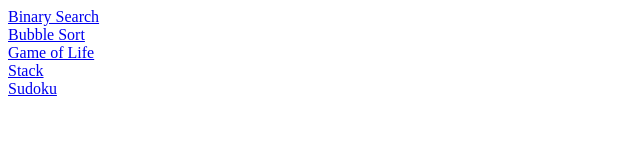
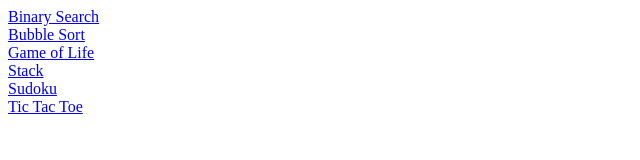
Before and after one commit to aadesh-hemwani/Algorithms, a plain HTML site: page Javascript/index.html in a window 1280 px wide. Shown: the full height of the page, 0-640 px from the left. Drawn offline with Linux system fonts and the light colour scheme.

Commit message:
Update index.html

```diff
--- a/Javascript/index.html
+++ b/Javascript/index.html
@@ -11,5 +11,6 @@
     <a href="Javascript/game of life/index.html">Game of Life</a> <br>
     <a href="Javascript/stack/index.html">Stack</a> <br>
     <a href="Javascript/sudoku/index.html">Sudoku</a> <br>
+    <a href="Javascript/TicTacToe/index.html">Tic Tac Toe</a> <br>
 </body>
 </html>
```
